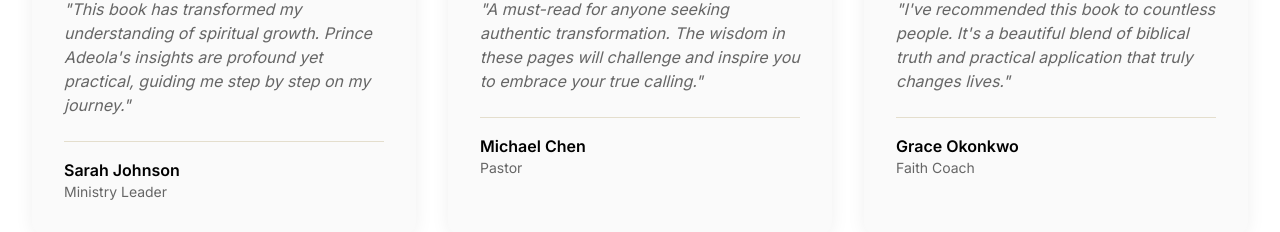
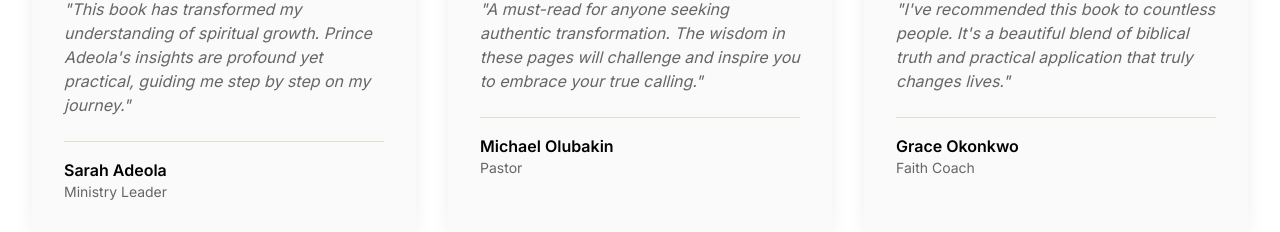
Before and after one commit to gpsimi/adeolaprince-new, a Next.js app: page / in a window 1280 px wide. Shown: the part 2759-2991 px from the top of the page. Built offline with nearby package versions, Linux system fonts and the light colour scheme; a web font is replaced by a local one.

Commit message:
Update TestimonialsSection.tsx

```diff
--- a/src/components/sections/TestimonialsSection.tsx
+++ b/src/components/sections/TestimonialsSection.tsx
@@ -7,12 +7,12 @@ import { Quote } from "lucide-react";
 
 const testimonials = [
   {
-    name: "Sarah Johnson",
+    name: "Sarah Adeola",
     role: "Ministry Leader",
     text: "This book has transformed my understanding of spiritual growth. Prince Adeola's insights are profound yet practical, guiding me step by step on my journey.",
   },
   {
-    name: "Michael Chen",
+    name: "Michael Olubakin",
     role: "Pastor",
     text: "A must-read for anyone seeking authentic transformation. The wisdom in these pages will challenge and inspire you to embrace your true calling.",
   },
```
